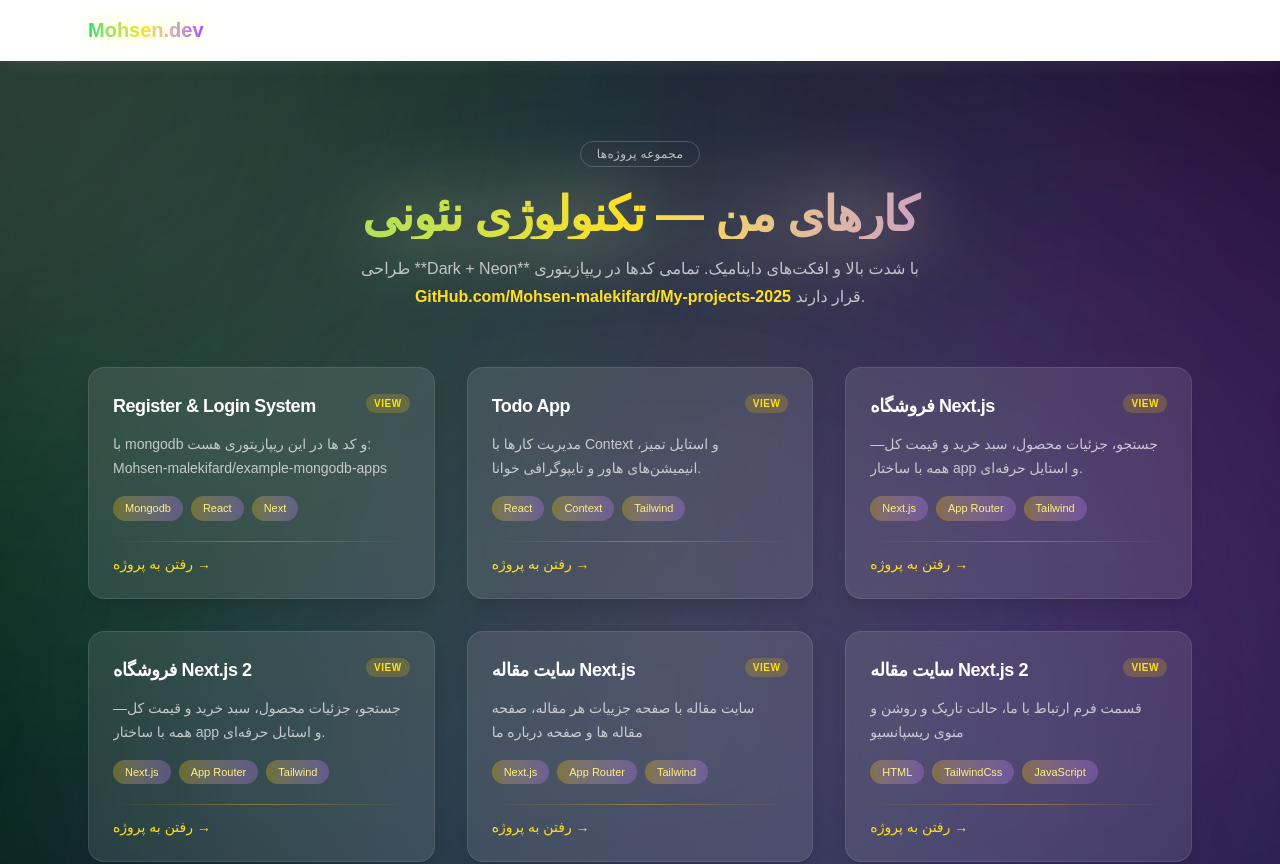
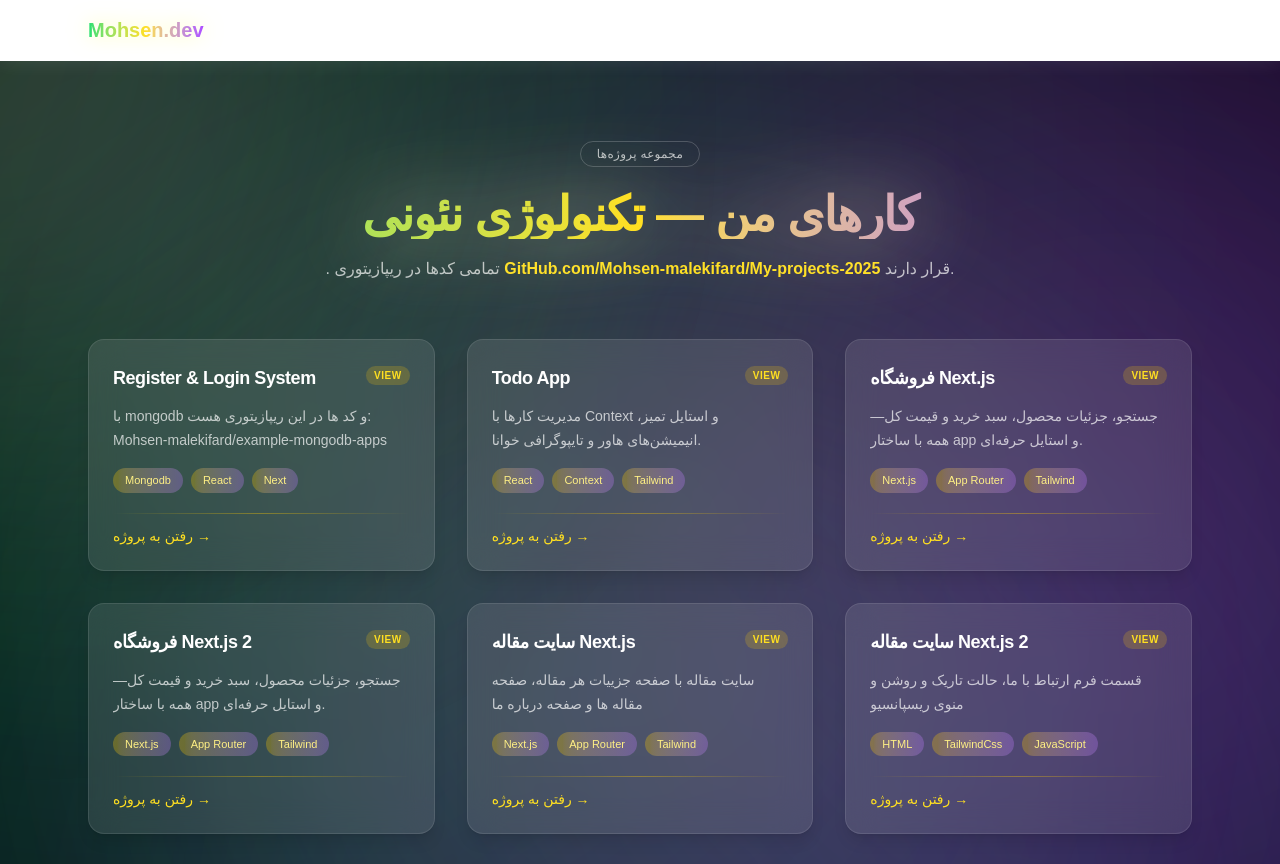
Before and after one commit to Mohsen-malekifard/My-Projects-2025, a Next.js app in the folder my-ap/: page / in a window 1280 px wide. Shown: the top 864 px of the page. Built offline with nearby package versions, Linux system fonts and the light colour scheme.

Commit message:
Update page.js

```diff
--- a/my-ap/app/page.js
+++ b/my-ap/app/page.js
@@ -81,7 +81,7 @@
             کارهای من — تکنولوژی نئونی
           </h1>
           <p className="mt-4 max-w-2xl mx-auto text-base leading-7 text-white/70">
-            طراحی **Dark + Neon** با شدت بالا و افکت‌های داینامیک.
+          .
             تمامی کدها در ریپازیتوری{" "}
             <a
               href="https://github.com/Mohsen-malekifard/My-projects-2025"
```
